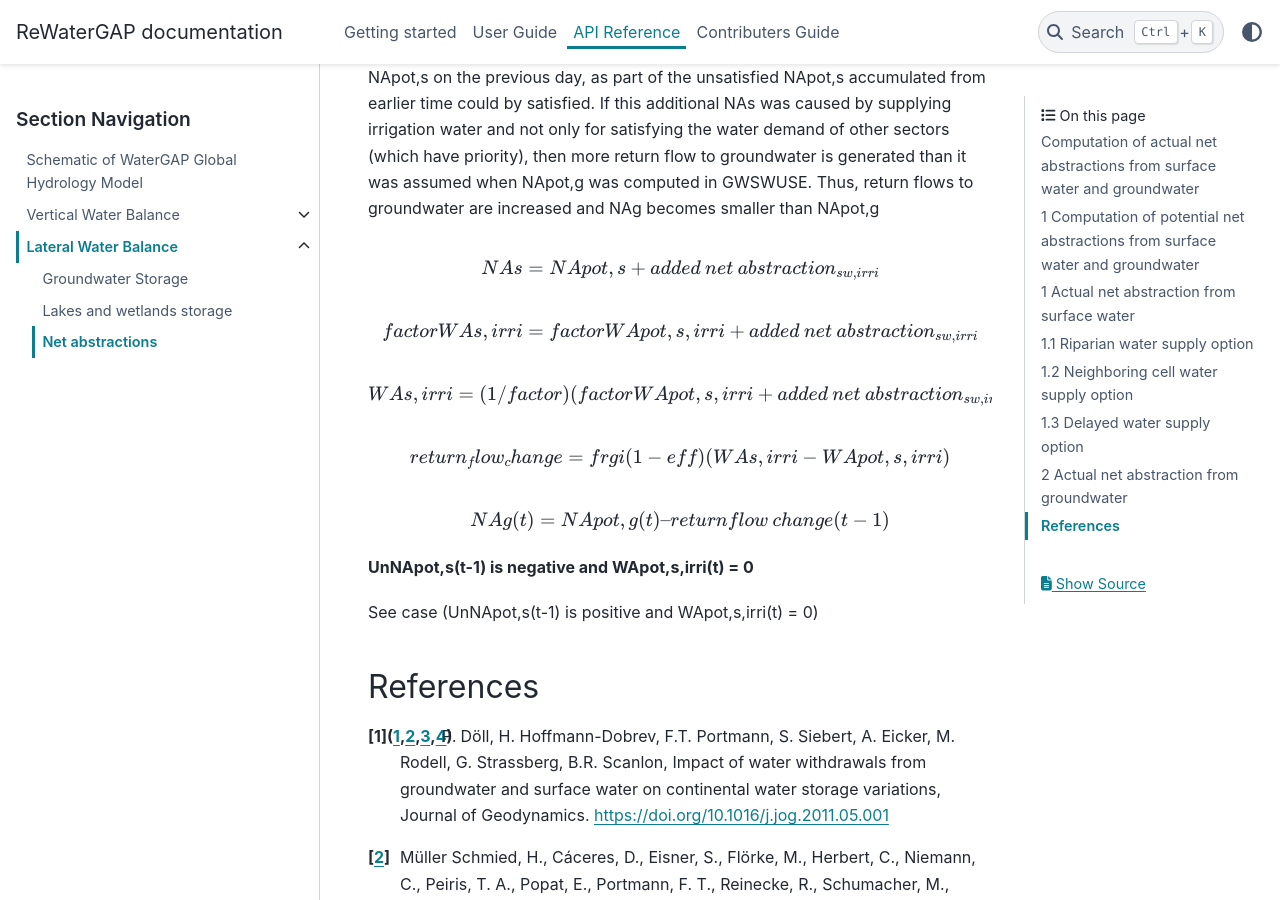
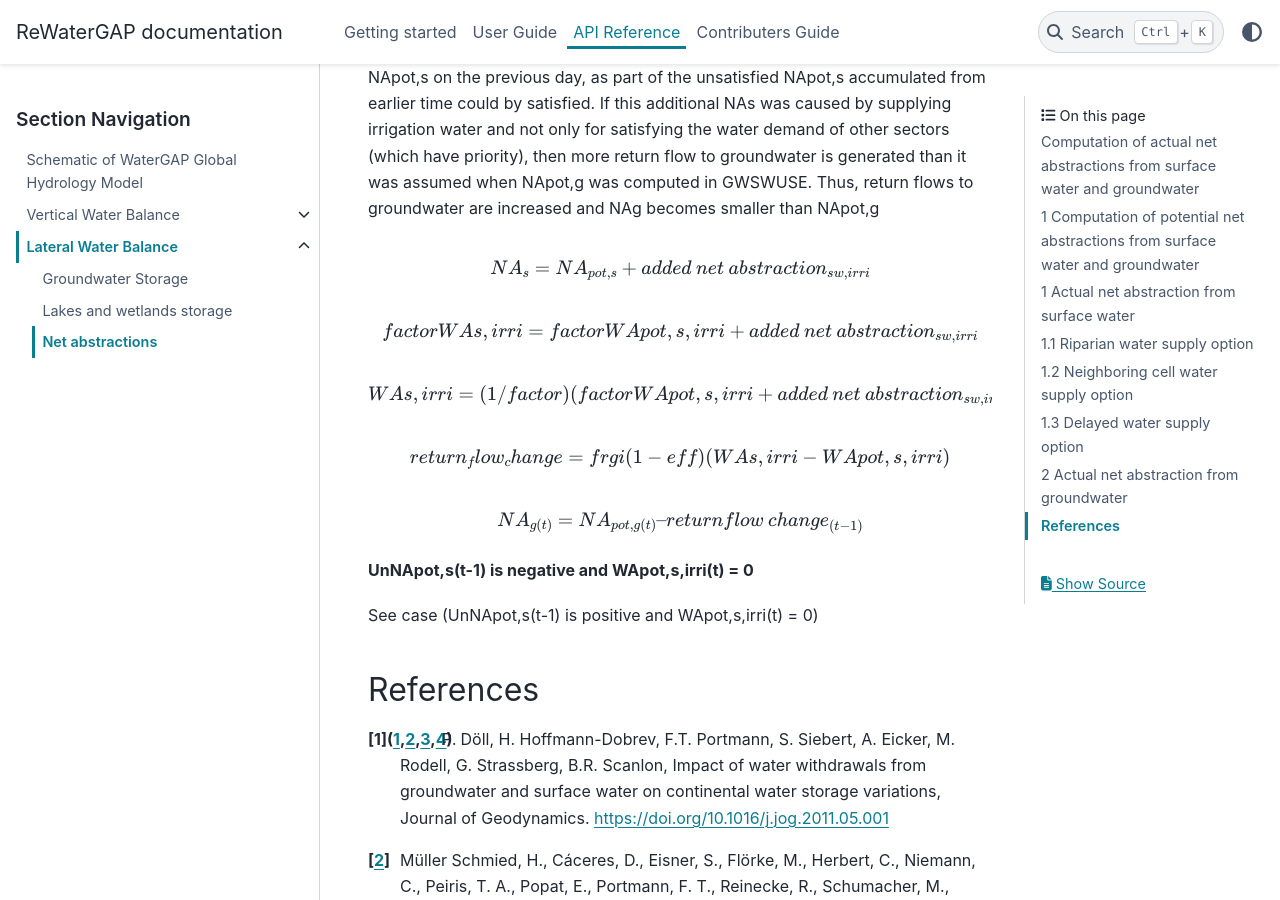
Before and after one commit to HydrologyFrankfurt/ReWaterGAP, a Sphinx documentation site: the page built from docs/api_docs/lateral_water_balance/net_abstractions.rst, in a window 1280 px wide and 900 px high, scrolled down 6809 px. Built offline with Sphinx 7.4.7 and the PyData theme 0.15.4, drawn with Linux system fonts in a browser that asks for light colours; pages that are not in the unit, such as notebooks, are missing from menus.

Commit message:
Update net_abstractions.rst

```diff
--- a/docs/api_docs/lateral_water_balance/net_abstractions.rst
+++ b/docs/api_docs/lateral_water_balance/net_abstractions.rst
@@ -155,7 +155,7 @@ and return NAg = NApot,g
 In this case, the actual NAs subtracted from surface water storage was larger than NApot,s on the previous day, as part of the unsatisfied NApot,s accumulated from earlier time could by satisfied. If this additional NAs was caused by supplying irrigation water and not only for satisfying the water demand of other sectors (which have priority), then more return flow to groundwater is generated than it was assumed when NApot,g was computed in GWSWUSE. Thus, return flows to groundwater are increased and NAg becomes smaller than NApot,g
 
 .. math::
-   NAs = NApot,s + {added\:net\:abstraction}_{sw,irri}
+   {NA}_{s} = {NA}_{pot,s} + {added\:net\:abstraction}_{sw,irri}
 
 .. math::
    factor WAs,irri = factor WApot,s,irri + {added\:net\:abstraction}_{sw,irri}
@@ -164,10 +164,10 @@ In this case, the actual NAs subtracted from surface water storage was larger th
    WAs,irri = (1/factor) (factor WApot,s,irri + {added\:net\:abstraction}_{sw,irri}
 
 .. math::
-   return_flow_change = frgi(1-eff)(WAs,irri-WApot,s,irri)
+   {return_flow_change} = frgi(1-eff)(WAs,irri-WApot,s,irri)
 
 .. math::
-   NAg(t) = NApot,g(t) – returnflow\:change(t-1)
+   {NA}_{g(t)} = {NA}_{pot,g(t)} – {returnflow\:change}_{(t-1)}
 
 
 **UnNApot,s(t-1) is negative and WApot,s,irri(t) = 0**
```
